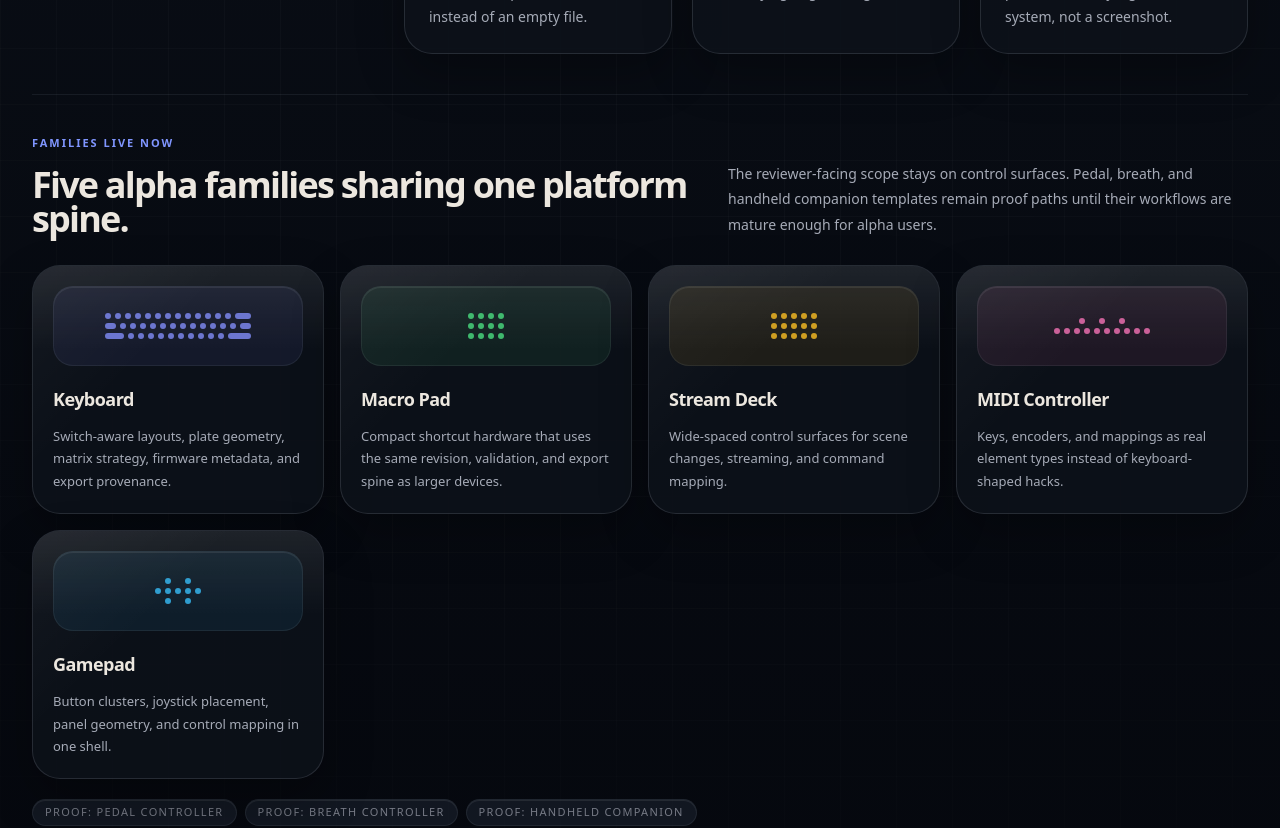
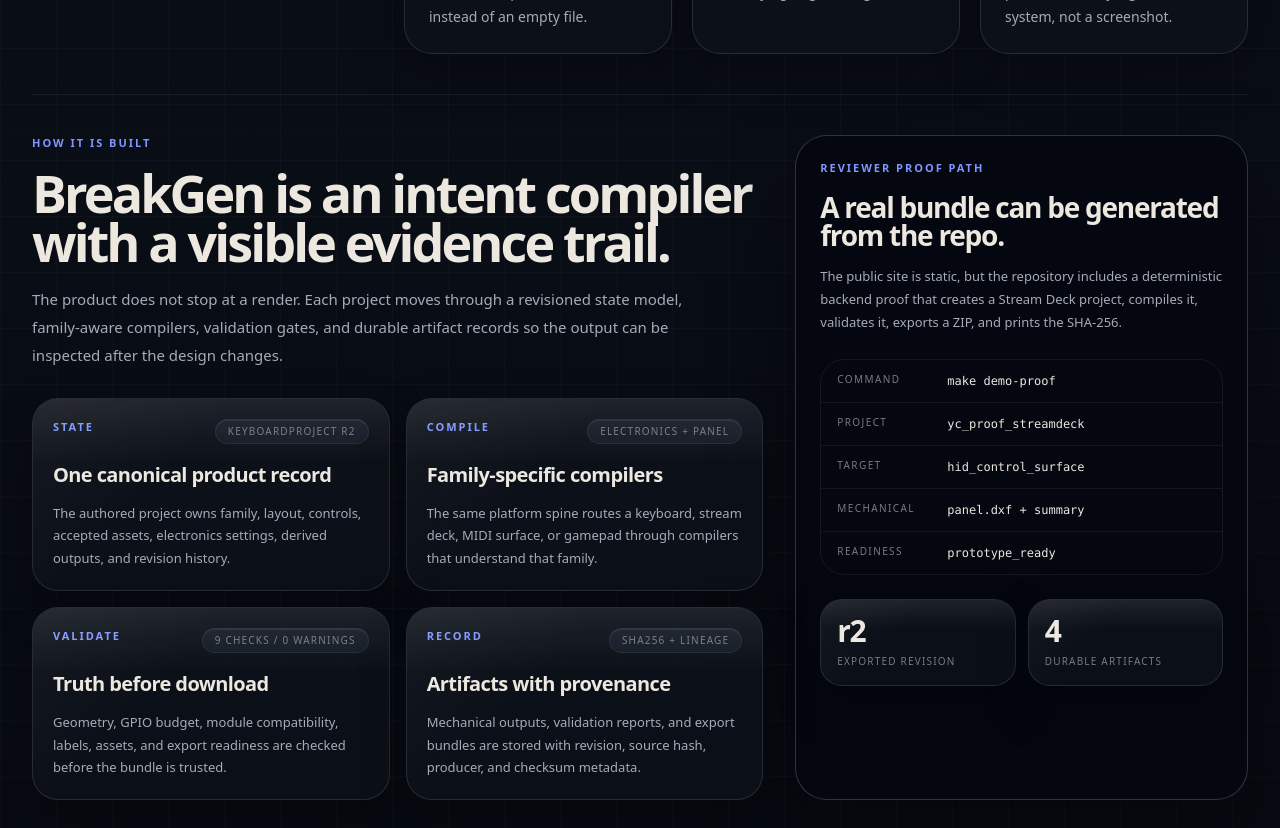
Before and after one commit to Parthawe/BreakGen, a React (Vite) app in the folder client/: page / in a window 1280 px wide. Shown: the part 1800-2628 px from the top of the page. Built offline with nearby package versions, Linux system fonts and the light colour scheme; a web font is replaced by a local one.

Commit message:
Clarify public build system story

```diff
--- a/client/src/pages/Landing.tsx
+++ b/client/src/pages/Landing.tsx
@@ -38,6 +38,41 @@ const CREATIVE_LOOP = [
     title: "Compile trust into the output",
     body: "Mechanical artifacts, electronics metadata, validation results, and exports remain explicit so the product can be judged as a build system, not a screenshot.",
   },
+];
+
+const BUILD_PIPELINE = [
+  {
+    label: "State",
+    title: "One canonical product record",
+    body: "The authored project owns family, layout, controls, accepted assets, electronics settings, derived outputs, and revision history.",
+    artifact: "KeyboardProject r2",
+  },
+  {
+    label: "Compile",
+    title: "Family-specific compilers",
+    body: "The same platform spine routes a keyboard, stream deck, MIDI surface, or gamepad through compilers that understand that family.",
+    artifact: "electronics + panel",
+  },
+  {
+    label: "Validate",
+    title: "Truth before download",
+    body: "Geometry, GPIO budget, module compatibility, labels, assets, and export readiness are checked before the bundle is trusted.",
+    artifact: "9 checks / 0 warnings",
+  },
+  {
+    label: "Record",
+    title: "Artifacts with provenance",
+    body: "Mechanical outputs, validation reports, and export bundles are stored with revision, source hash, producer, and checksum metadata.",
+    artifact: "sha256 + lineage",
+  },
+];
+
+const PROOF_RECEIPT = [
+  ["command", "make demo-proof"],
+  ["project", "yc_proof_streamdeck"],
+  ["target", "hid_control_surface"],
+  ["mechanical", "panel.dxf + summary"],
+  ["readiness", "prototype_ready"],
 ];
 
 const PRODUCT_FAMILIES = [
@@ -381,6 +416,83 @@ export function Landing() {
           </div>
         </section>
 
+        <section className="section-rule mt-10 grid gap-8 pt-10 lg:grid-cols-[minmax(0,0.84fr)_minmax(360px,0.52fr)]">
+          <div>
+            <div className="eyebrow">How it is built</div>
+            <h2 className="mt-4 max-w-[760px] text-[40px] font-semibold leading-[0.95] tracking-[-0.055em] text-[var(--text-primary)] md:text-[52px]">
+              BreakGen is an intent compiler with a visible evidence trail.
+            </h2>
+            <p className="mt-5 max-w-[700px] text-[15px] leading-[1.85] text-[var(--text-secondary)]">
+              The product does not stop at a render. Each project moves through a
+              revisioned state model, family-aware compilers, validation gates, and
+              durable artifact records so the output can be inspected after the design changes.
+            </p>
+
+            <div className="mt-7 grid gap-4 md:grid-cols-2">
+              {BUILD_PIPELINE.map((item) => (
+                <article key={item.label} className="surface-panel rounded-[26px] p-5">
+                  <div className="flex items-start justify-between gap-4">
+                    <div className="eyebrow">{item.label}</div>
+                    <span className="surface-chip rounded-full px-3 py-1 text-[10px] uppercase tracking-[0.12em] text-[var(--text-tertiary)]">
+                      {item.artifact}
+                    </span>
+                  </div>
+                  <h3 className="mt-4 text-[20px] font-semibold tracking-[-0.03em] text-[var(--text-primary)]">
+                    {item.title}
+                  </h3>
+                  <p className="mt-3 text-[13px] leading-[1.75] text-[var(--text-secondary)]">
+                    {item.body}
+                  </p>
+                </article>
+              ))}
+            </div>
+          </div>
+
+          <aside className="surface-strong rounded-[32px] p-6">
+            <div className="eyebrow">Reviewer proof path</div>
+            <h3 className="mt-4 text-[28px] font-semibold leading-[1] tracking-[-0.045em] text-[var(--text-primary)]">
+              A real bundle can be generated from the repo.
+            </h3>
+            <p className="mt-4 text-[13px] leading-[1.8] text-[var(--text-secondary)]">
+              The public site is static, but the repository includes a deterministic
+              backend proof that creates a Stream Deck project, compiles it, validates it,
+              exports a ZIP, and prints the SHA-256.
+            </p>
+
+            <div className="mt-6 overflow-hidden rounded-[24px] border border-[var(--border-subtle)] bg-[var(--surface-subtle)]">
+              {PROOF_RECEIPT.map(([label, value]) => (
+                <div key={label} className="grid grid-cols-[110px_minmax(0,1fr)] border-b border-[var(--border-subtle)] px-4 py-3 last:border-b-0">
+                  <span className="text-[10px] uppercase tracking-[0.14em] text-[var(--text-tertiary)]">
+                    {label}
+                  </span>
+                  <span className="font-mono text-[12px] text-[var(--text-primary)]">
+                    {value}
+                  </span>
+                </div>
+              ))}
+            </div>
+
+            <div className="mt-6 grid grid-cols-2 gap-3">
+              <div className="surface-panel rounded-[22px] p-4">
+                <div className="text-[30px] font-semibold leading-none tracking-[-0.05em] text-[var(--text-primary)]">
+                  r2
+                </div>
+                <div className="mt-2 text-[10px] uppercase tracking-[0.12em] text-[var(--text-tertiary)]">
+                  exported revision
+                </div>
+              </div>
+              <div className="surface-panel rounded-[22px] p-4">
+                <div className="text-[30px] font-semibold leading-none tracking-[-0.05em] text-[var(--text-primary)]">
+                  4
+                </div>
+                <div className="mt-2 text-[10px] uppercase tracking-[0.12em] text-[var(--text-tertiary)]">
+                  durable artifacts
+                </div>
+              </div>
+            </div>
+          </aside>
+        </section>
+
         <section className="section-rule mt-10 pt-10">
           <div className="flex flex-col gap-3 md:flex-row md:items-end md:justify-between">
             <div>
```
